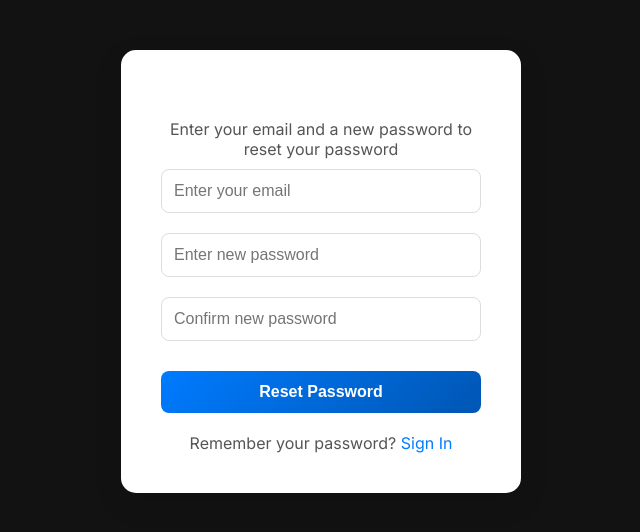
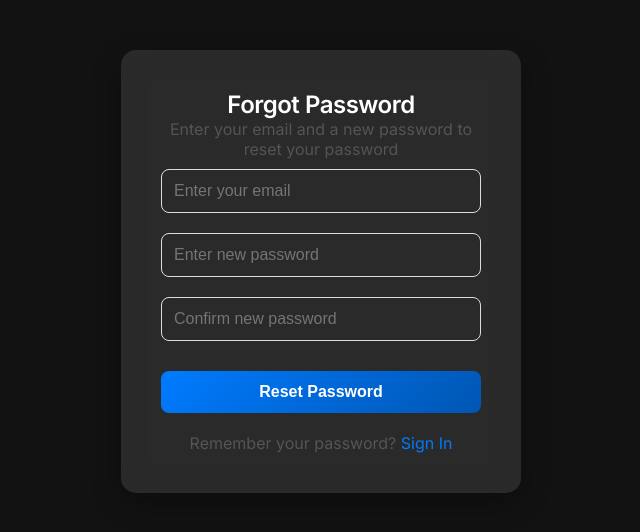
Before and after one commit to DrNeel11/Ezhealth, a React (Vite) app in the folder frontend/: page /forgot-password in a window 1280 px wide. Shown: the top 532 px of the page, without its empty margins (319-959 px from the left). Built offline with nearby package versions, Linux system fonts and the light colour scheme.

Commit message:
New css changes

```diff
--- a/frontend/src/components/ForgotPassword.css
+++ b/frontend/src/components/ForgotPassword.css
@@ -2,15 +2,20 @@
 
 
 
-
+body {
+  background-color: #121212; /* Dark background */
+  color: white; /* White text for visibility */
+  font-family: 'Inter', sans-serif;
+}
 
 .forgot-password-container {
   max-width: 400px;
   margin: 50px auto;
   padding: 40px;
-  background: #ffffff;
+  background: rgba(255, 255, 255, 0.1); /* Glassmorphism */
+  backdrop-filter: blur(15px);
   border-radius: 15px;
-  box-shadow: 0 10px 30px rgba(0, 0, 0, 0.1);
+  box-shadow: 0 10px 30px rgba(0, 0, 0, 0.3);
   text-align: center;
   animation: fadeIn 0.5s ease-in-out;
 }
--- a/frontend/src/components/Home.css
+++ b/frontend/src/components/Home.css
@@ -10,6 +10,7 @@
   font-family: 'Inter', sans-serif;
   padding: 2rem 1.5rem;
   position: relative;
+  animation: fadeIn 0.5s ease-in-out;
 }
 .home-title {
   font-size: 3.5rem;
```
